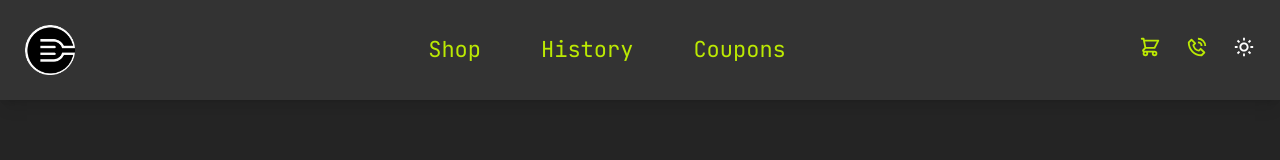
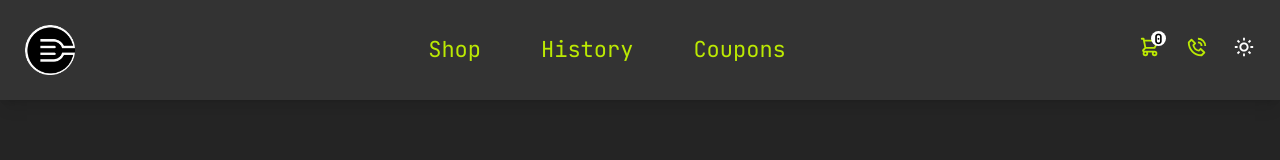
Before and after one commit to vynnykpff/delivery-app, a React (Vite) app: page / in a window 1280 px wide. Shown: the top 160 px of the page. Built offline with nearby package versions, Linux system fonts and the light colour scheme.

Commit message:
create-buys-count

```diff
--- a/src/components/ui/header/navbar/Navbar.jsx
+++ b/src/components/ui/header/navbar/Navbar.jsx
@@ -1,6 +1,7 @@
 import logo from '../../../../assets/images/logo.png';
 import {Container} from "../../layout/Layout.styled.jsx";
 import {
+	CountBuys,
 	LogoImage,
 	MobileNav,
 	Nav,
@@ -22,6 +23,8 @@ import {IoIosClose, IoIosMenu} from "react-icons/io";
 const Navbar = () => {
 	const [nav, setNav] = useState(false);
 	const theme = useSelector(state => state.theme);
+	const {count} = useSelector(state => state.count);
+
 	const dispatch = useDispatch();
 
 	useEffect(() => {
@@ -45,7 +48,10 @@ const Navbar = () => {
 						<NavItem to="/coupons"><NavItemAnchor>Coupons</NavItemAnchor></NavItem>
 					</NavList>
 					<NavAdditionalList>
-						<NavItem to={shoppingCart}><HiOutlineShoppingCart/></NavItem>
+						<NavItem className="shoppingCart" to={shoppingCart}>
+							<CountBuys>{count}</CountBuys>
+							<HiOutlineShoppingCart/>
+						</NavItem>
 						<NavItem to="/contacts"><BiPhoneCall/></NavItem>
 						<NavItemTheme onClick={() => {
 							handleChange()
--- a/src/components/ui/header/navbar/Navbar.styled.jsx
+++ b/src/components/ui/header/navbar/Navbar.styled.jsx
@@ -66,7 +66,28 @@ const NavItem = styled(NavLink)`
     transition: color 0.3s ease;
     color: var(--accent-color);
   }
+
+	&.shoppingCart {
+		position: relative;
+	}
 `;
+
+const CountBuys = styled.span`
+  display: flex;
+	justify-content: center;
+	align-items: center;
+	position: absolute;
+	width: 15px;
+	height: 15px;
+	background-color: #fff;
+	right: -5px;
+	top: -5px;
+	border-radius: 50%;
+	font-size: 14px;
+	color: #000;
+	font-weight: 700;
+`;
+
 
 const NavItemAnchor = styled.span`
   position: relative;
@@ -98,4 +119,4 @@ const NavItemTheme = styled.span`
 `;
 
 
-export {Nav, MobileNav, LogoImage, NavList, NavAdditionalList, NavItemAnchor, NavItem, NavItemTheme};
+export {Nav, MobileNav, LogoImage, NavList, NavAdditionalList, NavItemAnchor, NavItem, CountBuys, NavItemTheme};
--- a/src/components/ui/shops/card/Card.jsx
+++ b/src/components/ui/shops/card/Card.jsx
@@ -1,14 +1,24 @@
-import {CardButton, CardContent, CardImage, CardTitle, CardWrapper} from "./Card.styled.jsx";
+import {CardButton, CardContent, CardImage, CardPrice, CardTitle, CardWrapper} from "./Card.styled.jsx";
 import {TbShoppingCartPlus} from "react-icons/tb";
+import NumberFormat from "../../../../utils/number-format.js";
+import {useDispatch} from "react-redux";
+import {setCount} from "../../../../store/count-buys/countBuys.slice.js";
 
-const Card = ({image, name}) => {
+
+const Card = ({image, name, price}) => {
+	const dispatch = useDispatch();
+	const handleBuysCount = () => {
+		dispatch(setCount());
+	}
+
 	return (
 		<CardWrapper>
+			<CardImage src={image}/>
 			<CardContent>
-				<CardImage src={image}/>
 				<CardTitle>{name}</CardTitle>
-				<CardButton><TbShoppingCartPlus/></CardButton>
+				<CardPrice>{NumberFormat('ru-RU', {style: 'currency', currency: 'UAH'}, price)}</CardPrice>
 			</CardContent>
+			<CardButton onClick={handleBuysCount}><TbShoppingCartPlus/></CardButton>
 		</CardWrapper>
 	);
 };
--- a/src/components/ui/shops/card/Card.styled.jsx
+++ b/src/components/ui/shops/card/Card.styled.jsx
@@ -3,7 +3,7 @@ import {baseBoxShadow, baseTransition} from "../../../../shared/constants/variab
 import {Link} from "react-router-dom";
 
 const CardWrapper = styled.div`
-	height: 300px;
+	width: 300px;
 	background-color: #444;
 	border-radius: 30px;
 	position: relative;
@@ -11,29 +11,36 @@ const CardWrapper = styled.div`
 `;
 
 const CardContent = styled.div`
+	text-align: center;
 `;
 
 const CardImage = styled.img`
 	width: 100%;
-	height: 200px;
+	height: 180px;
 	border-top-left-radius: 30px;
 	border-top-right-radius: 30px;
 `;
 
 const CardTitle = styled.p`
-	width: 50%;
-	margin: 0 auto;
-	text-align: center;
-	padding: 20px 0;
-	font-size: 25px;
-	font-weight: 600;
-  display: flex;
-	justify-content: center;
-	align-items: center;
+	//width: 50%;
+	//margin: 0 auto;
+	//text-align: center;
+	//padding: 20px 0;
+	//font-size: 25px;
+	//font-weight: 600;
+  //display: flex;
+	//justify-content: center;
+	//align-items: center;
+	font-size: 22px;
+	letter-spacing: 1.5px;
+`;
+
+const CardPrice = styled.p`
+	font-size: 18px;
 `;
 
 const CardButton = styled(Link)`
-	font-size: 30px;
+	font-size: 25px;
 	background-color: #ccc;
 	border-radius: 50%;
 	padding: 7px;
@@ -56,4 +63,4 @@ const CardButton = styled(Link)`
 
 `;
 
-export {CardWrapper, CardButton, CardTitle, CardImage, CardContent};
+export {CardWrapper, CardButton, CardTitle, CardPrice, CardImage, CardContent};
--- a/src/components/ui/shops/menu/Menu.jsx
+++ b/src/components/ui/shops/menu/Menu.jsx
@@ -4,7 +4,7 @@ import {useEffect, useMemo} from "react";
 import {requestMenu} from "../../../../store/menu/menu.slice.js";
 import {v4 as uuidv4} from 'uuid';
 import {Option, Select} from "../../select/Select.styled.jsx";
-import {setSelectValue} from "../../../../store/select/select.slice.js";
+import {resetSelectValue, setSelectValue} from "../../../../store/select/select.slice.js";
 import Card from "../card/Card.jsx";
 import ShopsList from "../shopsList/ShopsList.jsx";
 
@@ -41,8 +41,8 @@ const Menu = ({shops}) => {
 				</Select>
 			}
 			<CardsBlock>
-				{status &&
-					getCards().map(card => <Card key={card.id} image={card.image} name={card.name}/>)
+				{(selectValue !== "" && status) &&
+					getCards().map(card => <Card key={card.id} image={card.image} name={card.name} price={card.price}/>)
 				}
 			</CardsBlock>
 
--- a/src/components/ui/shops/shopsList/ShopsList.jsx
+++ b/src/components/ui/shops/shopsList/ShopsList.jsx
@@ -2,6 +2,7 @@ import {ShopItem, ShopItemLink, Shops} from "./ShopsList.styled.jsx";
 import {useDispatch, useSelector} from "react-redux";
 import {useEffect} from "react";
 import {requestShops} from "../../../../store/shops/shops.slice.js";
+import {resetSelectValue} from "../../../../store/select/select.slice.js";
 
 const ShopsList = () => {
 	const {arrayShops: shops, status} = useSelector(state => state.shops);
@@ -15,7 +16,7 @@ const ShopsList = () => {
 	return (
 			<Shops>
 				{
-					shops.map(shop => <ShopItemLink to={`/shop/${shop.name}`} key={shop.id}><ShopItem src={shop.image}/></ShopItemLink>)
+					shops.map(shop => <ShopItemLink to={`/shop/${shop.name}`} onClick={() => dispatch(resetSelectValue())} key={shop.id}><ShopItem src={shop.image}/></ShopItemLink>)
 				}
 			</Shops>
 
--- /dev/null
+++ b/src/store/count-buys/countBuys.slice.js
@@ -0,0 +1,20 @@
+import {createSlice} from "@reduxjs/toolkit";
+
+const countBuysSlice = createSlice({
+	name: 'count',
+	initialState: {
+		count: 0,
+		status: null,
+		error: null,
+	},
+	reducers: {
+		setCount: (state) => {
+			state.count += 1;
+			state.status = true;
+		},
+	}
+})
+
+export const {setCount} = countBuysSlice.actions
+
+export default countBuysSlice.reducer;
--- a/src/store/select/select.slice.js
+++ b/src/store/select/select.slice.js
@@ -16,14 +16,13 @@ import {createSlice} from "@reduxjs/toolkit";
 // 		} catch (error) {
 // 			return rejectWithValue(error.message);
 // 		}
-//
 // 	}
 // )
 
 const selectSlice = createSlice({
 	name: 'select',
 	initialState: {
-		selectValue: "burgers",
+		selectValue: "",
 		status: null,
 		error: null,
 	},
@@ -31,10 +30,14 @@ const selectSlice = createSlice({
 		setSelectValue: (state, action) => {
 				state.selectValue = action.payload;
 				state.status = true;
+		},
+		resetSelectValue: (state) => {
+			state.selectValue = "";
+			state.status = true;
 		}
 	}
 })
 
-export const {setSelectValue} = selectSlice.actions
+export const {setSelectValue, resetSelectValue} = selectSlice.actions
 
 export default selectSlice.reducer;
--- a/src/store/store.js
+++ b/src/store/store.js
@@ -3,14 +3,14 @@ import themeReducer from './theme/theme.slice';
 import shopsReducer from './shops/shops.slice.js';
 import selectReducer from './select/select.slice.js';
 import menuReducer from './menu/menu.slice.js';
-
-
+import countReducer from './count-buys/countBuys.slice.js';
 
 const reducers = combineReducers({
 	theme: themeReducer,
 	shops: shopsReducer,
 	select: selectReducer,
 	menu: menuReducer,
+	count: countReducer,
 });
 
 export const store = configureStore({
--- /dev/null
+++ b/src/utils/number-format.js
@@ -0,0 +1,5 @@
+const NumberFormat = (region, params, number) => {
+	return new Intl.NumberFormat(region, params).format(number)
+}
+
+export default NumberFormat;
```
Lines whose indentation alone changed are shown as unchanged.
